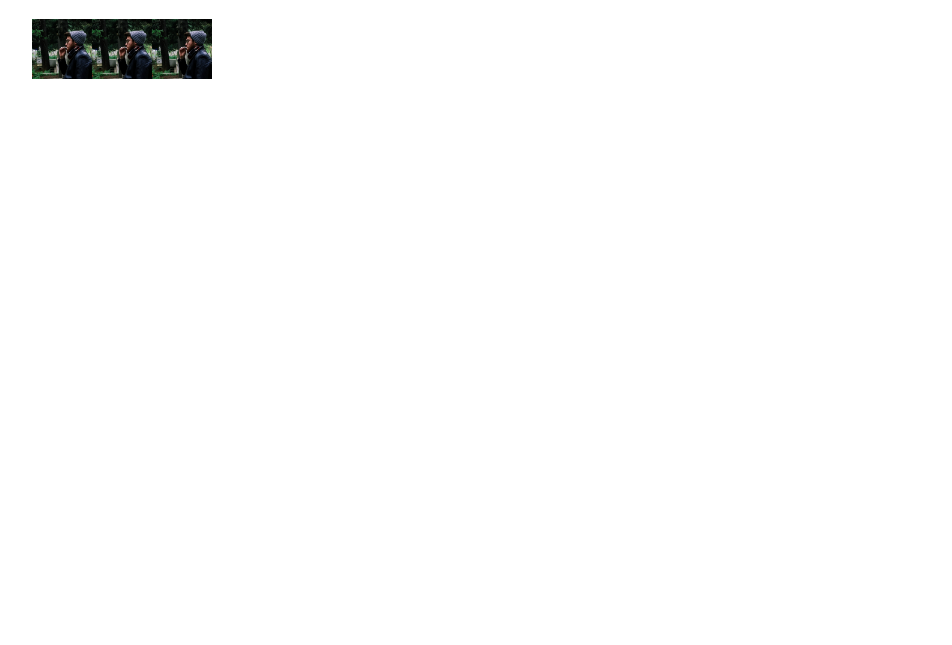
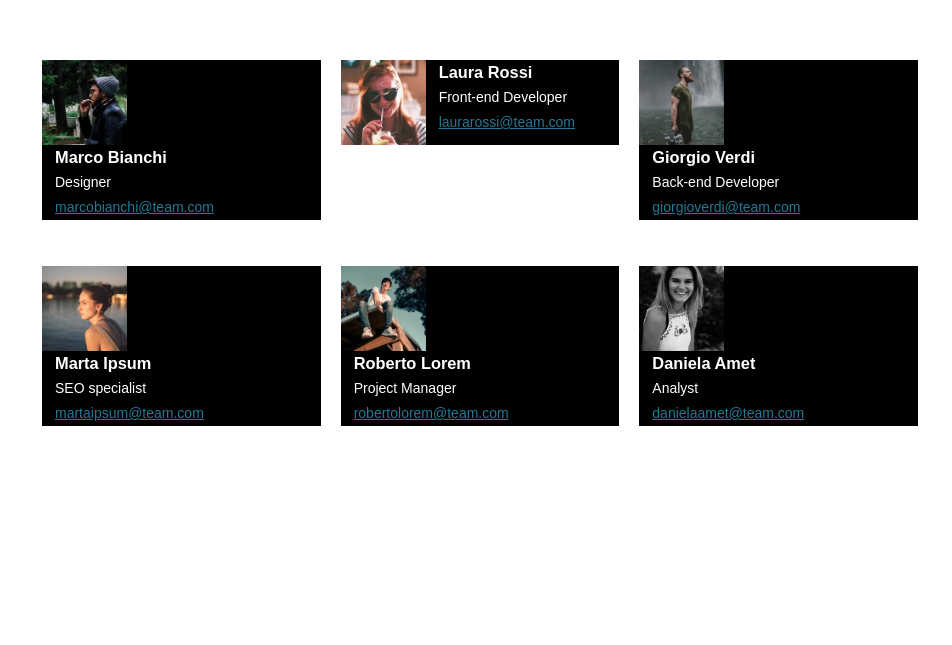
Before and after one commit to aurorapuli/html-css-float-cards, a plain HTML site: page index.html in a window 1280 px wide. Shown: the part 155-800 px from the top of the page, without its empty margins (160-1112 px from the left). Drawn offline with Linux system fonts and the light colour scheme; a web font is replaced by a local one.

Commit message:
conclusione esercizio

```diff
--- a/css/style.css
+++ b/css/style.css
@@ -14,30 +14,54 @@
 .container{
     width: 70%;
     margin: 0 auto;
+    font-family: Arial, Helvetica, sans-serif;
 }
+
 header{
+    padding: 40px 0;
     text-align: center;
-    padding: 40px 0;
 }
 
 header h1{
-    font-family: cursive;
     font-family: 'AR One Sans', sans-serif;
+    font-family: 'Fredoka', sans-serif;
     color:rgb(231, 46, 77);
     padding-bottom: 30px;
 }
 
 /* stili di main */
+.row::after{
+    content: "";
+    display: table;
+    clear: both;
+}
 
 .row{
-   width: calc(100%/3);
+   width: 100%;
+   margin: 0 auto;
 }
+
 .col{
     float: left;
+    background-color: black;
+    color: white;
+    padding-right: 40px;
+    width: calc((100%/3) - 20px);
+    margin: 23px 10px;
 }
+
 .col img{
-    height: 60px;
+    height: 85px;
+    float: left;
+}
 
+.dati{
+    float: left;
+    line-height: 25px;
+    vertical-align: middle;
+    padding-left: 13px;
+}
 
-
+.dati a{
+    color: rgb(36, 120, 148);
 }
--- a/index.html
+++ b/index.html
@@ -5,16 +5,17 @@
     <meta name="viewport" content="width=device-width, initial-scale=1.0">
     <link rel="preconnect" href="https://fonts.googleapis.com">
     <link rel="preconnect" href="https://fonts.gstatic.com" crossorigin>
-    <link href="https://fonts.googleapis.com/css2?family=AR+One+Sans:wght@700&display=swap" rel="stylesheet">
+    <link href="https://fonts.googleapis.com/css2?family=AR+One+Sans:wght@700&family=Fredoka:wght@700&display=swap" rel="stylesheet">
     <link rel="stylesheet" href="css/style.css">
     <title>Float cards</title>
 </head>
 <body>
     <!-- inizio pagina -->
 
-   <div class="container">
+
 
     <!--inizio header  -->
+  <div class="container">
 
     <header>
         <h1>Meet Our Teem</h1>
@@ -24,24 +25,57 @@
     <!-- inizio main -->
     <div class="row">
         <div class="col">
-            <img src="img/male1.png" alt="">
-
+            <img src="img/male1.png" alt="Marco Bianchi">
+            <div class="dati">
+                <h3>Marco Bianchi</h3>
+                <div>Designer</div>
+                <a href="">marcobianchi@team.com</a>
+            </div>
         </div>
             <div class="col">
-            <img src="img/male1.png" alt="">
+                <img src="img/female1.png" alt="Laura Rossi">
+                <div class="dati">
+                    <h3>Laura Rossi</h3>
+                    <div>Front-end Developer</div>
+                    <a href="">laurarossi@team.com</a>
+                </div>
             </div>
             <div class="col">
-            <img src="img/male1.png" alt="">
+                <img src="img/male2.png" alt="Giorgio Verdi">
+                <div class="dati">
+                    <h3>Giorgio Verdi</h3>
+                    <div>Back-end Developer</div>
+                    <a href="">giorgioverdi@team.com</a>
+                </div>
+            </div>
+            <div class="col">
+                <img src="img/female2.png" alt="Marta Ipsum">
+                <div class="dati">
+                    <h3>Marta Ipsum</h3>
+                    <div>SEO specialist</div>
+                    <a href="">martaipsum@team.com</a>
+                </div>
+            </div>
+            <div class="col">
+                <img src="img/male3.png" alt="Roberto Lorem">
+                <div class="dati">
+                    <h3>Roberto Lorem</h3>
+                    <div>Project Manager</div>
+                    <a href="">robertolorem@team.com</a>
+                </div>
+            </div>
+            <div class="col">
+                <img src="img/female3.png" alt="Daniela Amet">
+                <div class="dati">
+                    <h3>Daniela Amet</h3>
+                    <div>Analyst</div>
+                    <a href="">danielaamet@team.com</a>
                 </div>
             </div>
 
 
     </div>
-
-
   </div>
-
-
 
 </body>
 </html>
```
Lines whose indentation alone changed are shown as unchanged.
